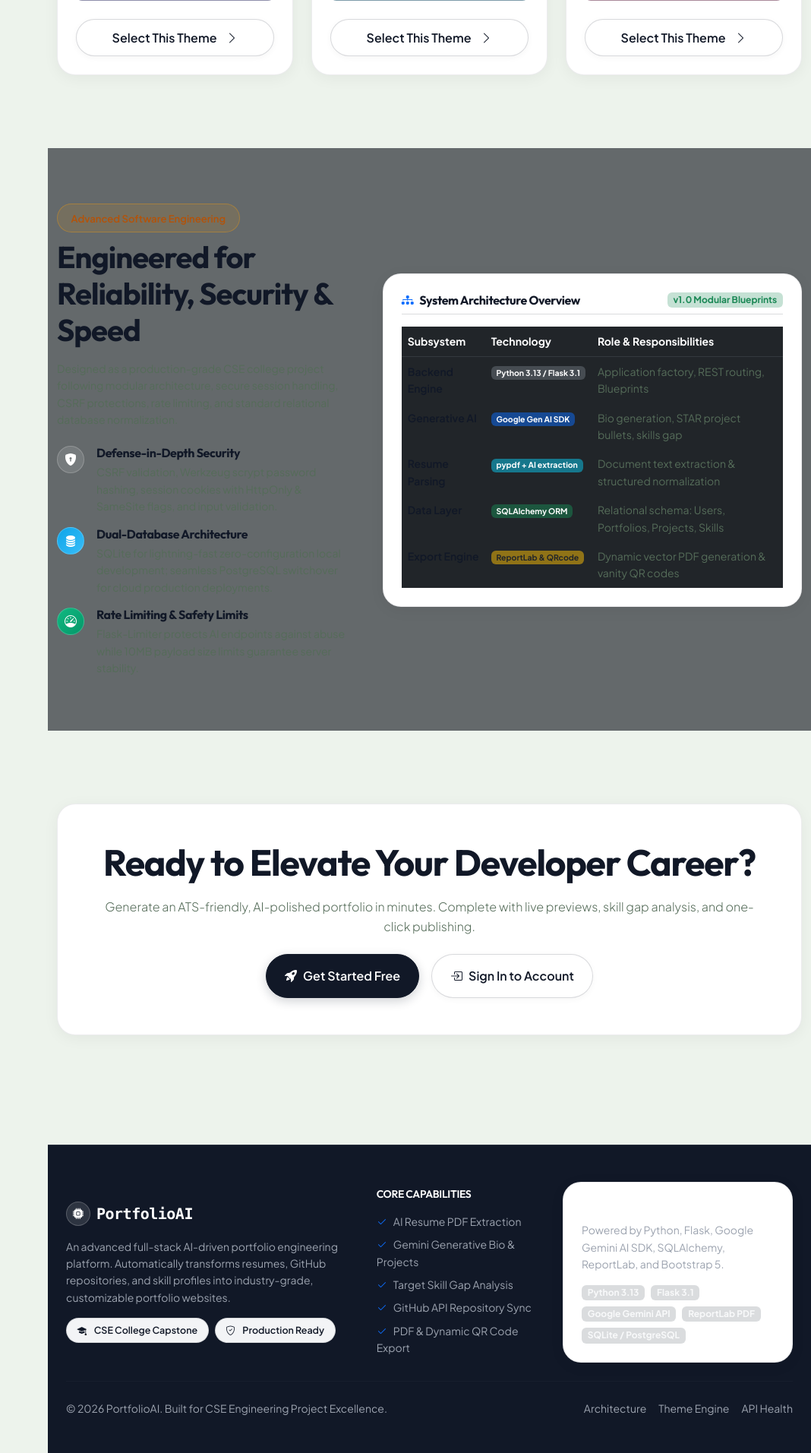
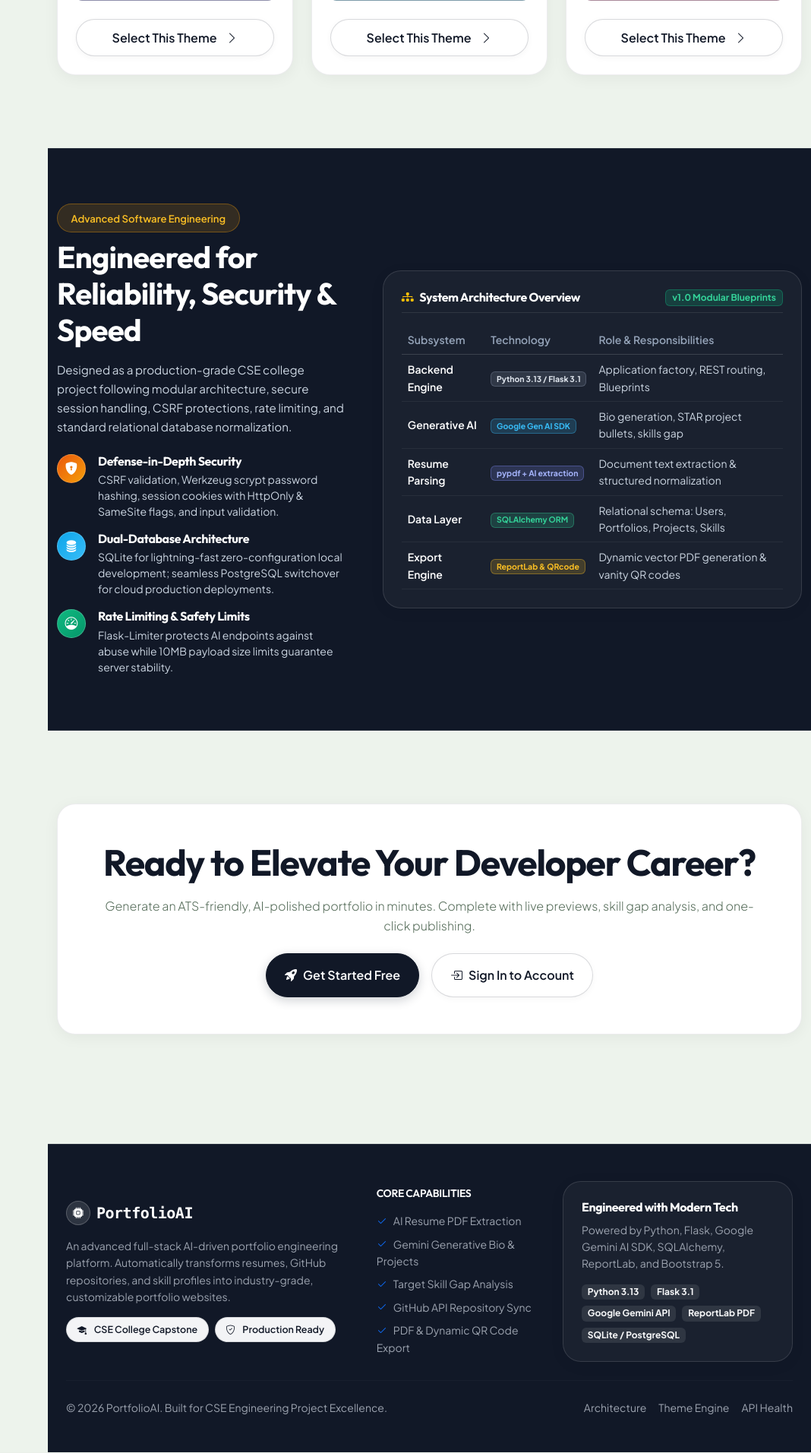
Before and after one commit to vtu30028-lab/aiportfolio, a Flask app: page / in a window 1280 px wide. Shown: the part 3917-5830 px from the top of the page at 76% size, without its empty margins (212-1280 px from the left). Run offline with Flask 3, Linux system fonts and the light colour scheme; some libraries are stand-ins or nearby versions.

Commit message:
feat: fix tech-stack contrast, add Supabase PostgreSQL support, handle logout CSRF gracefully

```diff
--- a/app/auth/routes.py
+++ b/app/auth/routes.py
@@ -6,7 +6,7 @@ Handles user registration, login, session state, and secure logout.
 from urllib.parse import urlsplit
 from flask import render_template, redirect, url_for, flash, request, session, current_app
 from flask_login import login_user, logout_user, current_user, login_required
-from app.extensions import db
+from app.extensions import db, csrf
 from app.models import User
 from app.auth import auth_bp
 from app.auth.forms import RegistrationForm, LoginForm
--- a/app/static/css/style.css
+++ b/app/static/css/style.css
@@ -110,21 +110,22 @@ h1, h2, h3, h4, h5, h6 {
    ========================================================================== */
 
 /* 1. On Light Canvas and Cards: normalize text-white and text-light to dark */
-body .text-white:not(.custom-navbar *):not(.app-sidebar *):not(.mobile-topbar *):not(.hero-preview-frame *):not(footer *):not(.btn-primary-gradient *):not(.btn-primary *):not(.btn-danger *):not(.badge-dark *):not(.dark-section *):not(.dropdown-menu-dark *):not([style*="background: #111827"] *):not([style*="background:#111827"] *):not([style*="background: #152618"] *):not([style*="background:#152618"] *):not(.badge.bg-primary *):not(.badge.bg-success *):not(.badge.bg-danger *):not(.badge.bg-dark *) {
+body .text-white:not(.custom-navbar *):not(.app-sidebar *):not(.mobile-topbar *):not(.hero-preview-frame *):not(footer *):not(.btn-primary-gradient *):not(.btn-primary *):not(.btn-danger *):not(.badge-dark *):not(.dark-section *):not(#tech-stack *):not(.dropdown-menu-dark *):not([style*="background: #111827"] *):not([style*="background:#111827"] *):not([style*="background: #152618"] *):not([style*="background:#152618"] *):not(.badge.bg-primary *):not(.badge.bg-success *):not(.badge.bg-danger *):not(.badge.bg-dark *) {
     color: #111827 !important;
 }
 
-body .text-light:not(.custom-navbar *):not(.app-sidebar *):not(.mobile-topbar *):not(.hero-preview-frame *):not(footer *):not(.btn-primary-gradient *):not(.badge-dark *):not(.dark-section *):not([style*="background: #111827"] *):not([style*="background:#111827"] *):not([style*="background: #152618"] *):not([style*="background:#152618"] *) {
+body .text-light:not(.custom-navbar *):not(.app-sidebar *):not(.mobile-topbar *):not(.hero-preview-frame *):not(footer *):not(.btn-primary-gradient *):not(.badge-dark *):not(.dark-section *):not(#tech-stack *):not([style*="background: #111827"] *):not([style*="background:#111827"] *):not([style*="background: #152618"] *):not([style*="background:#152618"] *) {
     color: #1f2937 !important;
 }
 
-body .text-muted:not(.custom-navbar *):not(.app-sidebar *):not(.mobile-topbar *):not(.hero-preview-frame *):not(footer *):not(.dark-section *):not([style*="background: #111827"] *):not([style*="background:#111827"] *) {
+body .text-muted:not(.custom-navbar *):not(.app-sidebar *):not(.mobile-topbar *):not(.hero-preview-frame *):not(footer *):not(.dark-section *):not(#tech-stack *):not([style*="background: #111827"] *):not([style*="background:#111827"] *) {
     color: #556c59 !important;
 }
 
-/* 2. Text Inside Dark Containers (Sidebar, Mockup Frame, Philosophy Section, Footer) */
+/* 2. Text Inside Dark Containers (Sidebar, Mockup Frame, Philosophy Section, Footer, Tech Stack) */
 .dark-container,
 .dark-section,
+#tech-stack,
 .hero-preview-frame,
 .app-sidebar,
 .mobile-topbar,
@@ -134,9 +135,11 @@ footer {
 
 .dark-container h1, .dark-container h2, .dark-container h3, .dark-container h4, .dark-container h5, .dark-container h6,
 .dark-section h1, .dark-section h2, .dark-section h3, .dark-section h4, .dark-section h5, .dark-section h6,
+#tech-stack h1, #tech-stack h2, #tech-stack h3, #tech-stack h4, #tech-stack h5, #tech-stack h6,
 .hero-preview-frame h1, .hero-preview-frame h2, .hero-preview-frame h3, .hero-preview-frame h4, .hero-preview-frame h5, .hero-preview-frame h6,
 .dark-container .text-white,
 .dark-section .text-white,
+#tech-stack .text-white,
 .hero-preview-frame .text-white,
 .hero-preview-frame strong.text-white {
     color: #ffffff !important;
@@ -144,12 +147,14 @@ footer {
 
 .dark-container .text-light,
 .dark-section .text-light,
+#tech-stack .text-light,
 .hero-preview-frame .text-light {
     color: #f1f5f9 !important;
 }
 
 .dark-container .text-muted,
 .dark-section .text-muted,
+#tech-stack .text-muted,
 .hero-preview-frame .text-muted {
     color: #cbd5e1 !important;
 }
@@ -704,8 +709,9 @@ footer {
     flex-shrink: 0;
 }
 
-/* Deep Solid High-Contrast Band (Matching middle section of reference image) */
+/* Deep Solid High-Contrast Band (#tech-stack, dark-section) */
 section.dark-section,
+#tech-stack,
 section.border-top.border-bottom {
     background: #111827 !important;
     border-color: rgba(255, 255, 255, 0.10) !important;
@@ -713,20 +719,72 @@ section.border-top.border-bottom {
 }
 
 section.dark-section .text-white,
+#tech-stack .text-white,
 section.border-top.border-bottom .text-white {
     color: #ffffff !important;
 }
 
 section.dark-section .text-muted,
+#tech-stack .text-muted,
 section.border-top.border-bottom .text-muted {
-    color: #94a3b8 !important;
+    color: #cbd5e1 !important;
 }
 
 section.dark-section .text-primary,
+#tech-stack .text-primary,
 section.border-top.border-bottom .text-primary,
 section.dark-section .text-info,
+#tech-stack .text-info,
 section.border-top.border-bottom .text-info {
     color: #f59e0b !important; /* Radiant warm amber */
+}
+
+/* Glass cards inside dark sections, footer, and tech stack */
+section.dark-section .glass-card,
+section.dark-section .glass-card-static,
+#tech-stack .glass-card,
+#tech-stack .glass-card-static,
+footer .glass-card,
+footer .glass-card-static {
+    background: rgba(255, 255, 255, 0.04) !important;
+    border: 1px solid rgba(255, 255, 255, 0.12) !important;
+    color: #f1f5f9 !important;
+}
+
+section.dark-section .glass-card:hover,
+#tech-stack .glass-card:hover,
+footer .glass-card:hover {
+    background: rgba(255, 255, 255, 0.08) !important;
+    border-color: rgba(245, 158, 11, 0.40) !important;
+    box-shadow: 0 12px 32px rgba(0, 0, 0, 0.35) !important;
+}
+
+/* Tech Stack Table Styles */
+#tech-stack table.table-dark {
+    --bs-table-bg: transparent !important;
+    background: transparent !important;
+    color: #f1f5f9 !important;
+}
+
+#tech-stack table.table-dark tr,
+#tech-stack table.table-dark th,
+#tech-stack table.table-dark td {
+    background: transparent !important;
+}
+
+#tech-stack table.table-dark th {
+    color: #94a3b8 !important;
+    font-weight: 600;
+    border-bottom: 1px solid rgba(255, 255, 255, 0.15) !important;
+}
+
+#tech-stack table.table-dark td {
+    color: #cbd5e1 !important;
+    border-bottom: 1px solid rgba(255, 255, 255, 0.06) !important;
+}
+
+#tech-stack table.table-dark td.text-white {
+    color: #ffffff !important;
 }
 
 /* Footer Styling */
--- a/app/templates/base.html
+++ b/app/templates/base.html
@@ -18,7 +18,7 @@
     <link rel="stylesheet" href="https://cdn.jsdelivr.net/npm/bootstrap-icons@1.11.3/font/bootstrap-icons.min.css">
 
     <!-- Custom Theme Stylesheet -->
-    <link rel="stylesheet" href="{{ url_for('static', filename='css/style.css') }}?v=9">
+    <link rel="stylesheet" href="{{ url_for('static', filename='css/style.css') }}?v=13">
     {% block extra_head %}{% endblock %}
 </head>
 <body>
--- a/app/templates/index.html
+++ b/app/templates/index.html
@@ -464,90 +464,90 @@
 <!-- ==========================================
      Technical Architecture / Capstone Highlights
      ========================================== -->
-<section id="tech-stack" class="py-5 border-top border-secondary border-opacity-10" style="background: rgba(10, 14, 23, 0.6);">
+<section id="tech-stack" class="py-5 dark-section position-relative" style="background-color: #111827 !important; color: #ffffff !important; border-top: 1px solid rgba(255, 255, 255, 0.08); border-bottom: 1px solid rgba(255, 255, 255, 0.08);">
     <div class="container py-lg-4">
         <div class="row align-items-center g-5">
             <div class="col-lg-5">
-                <span class="badge-glow mb-2">Advanced Software Engineering</span>
-                <h3 class="display-6 fw-bold text-white mb-3">Engineered for Reliability, Security & Speed</h3>
-                <p class="text-muted small mb-4">
+                <span class="badge-glow mb-2" style="background: rgba(245, 158, 11, 0.15); border: 1px solid rgba(245, 158, 11, 0.35); color: #fbbf24;">Advanced Software Engineering</span>
+                <h3 class="display-6 fw-bold text-white mb-3" style="font-family: var(--font-heading); color: #ffffff !important; letter-spacing: -0.02em;">Engineered for Reliability, Security &amp; Speed</h3>
+                <p class="small mb-4" style="color: #cbd5e1 !important; line-height: 1.65; font-size: 0.95rem;">
                     Designed as a production-grade CSE college project following modular architecture, secure session handling, CSRF protections, rate limiting, and standard relational database normalization.
                 </p>
 
                 <div class="d-flex flex-column gap-3">
                     <div class="d-flex align-items-start gap-3">
-                        <div class="brand-icon-box" style="width: 36px; height: 36px; font-size: 1rem; flex-shrink: 0;">
+                        <div class="brand-icon-box" style="width: 38px; height: 38px; font-size: 1.05rem; flex-shrink: 0; background: linear-gradient(135deg, #ea580c, #f59e0b); color: #ffffff;">
                             <i class="bi bi-shield-lock-fill"></i>
                         </div>
                         <div>
-                            <h6 class="text-white mb-1">Defense-in-Depth Security</h6>
-                            <p class="text-muted small mb-0">CSRF validation, Werkzeug scrypt password hashing, session cookies with HttpOnly & SameSite flags, and input validation.</p>
+                            <h6 class="text-white mb-1 fw-bold" style="color: #ffffff !important;">Defense-in-Depth Security</h6>
+                            <p class="small mb-0" style="color: #cbd5e1 !important; line-height: 1.5;">CSRF validation, Werkzeug scrypt password hashing, session cookies with HttpOnly &amp; SameSite flags, and input validation.</p>
                         </div>
                     </div>
 
                     <div class="d-flex align-items-start gap-3">
-                        <div class="brand-icon-box" style="width: 36px; height: 36px; font-size: 1rem; flex-shrink: 0; background: linear-gradient(135deg, #0ea5e9, #38bdf8);">
+                        <div class="brand-icon-box" style="width: 38px; height: 38px; font-size: 1.05rem; flex-shrink: 0; background: linear-gradient(135deg, #0ea5e9, #38bdf8); color: #ffffff;">
                             <i class="bi bi-database-fill"></i>
                         </div>
                         <div>
-                            <h6 class="text-white mb-1">Dual-Database Architecture</h6>
-                            <p class="text-muted small mb-0">SQLite for lightning-fast zero-configuration local development; seamless PostgreSQL switchover for cloud production deployments.</p>
+                            <h6 class="text-white mb-1 fw-bold" style="color: #ffffff !important;">Dual-Database Architecture</h6>
+                            <p class="small mb-0" style="color: #cbd5e1 !important; line-height: 1.5;">SQLite for lightning-fast zero-configuration local development; seamless PostgreSQL switchover for cloud production deployments.</p>
                         </div>
                     </div>
 
                     <div class="d-flex align-items-start gap-3">
-                        <div class="brand-icon-box" style="width: 36px; height: 36px; font-size: 1rem; flex-shrink: 0; background: linear-gradient(135deg, #10b981, #059669);">
+                        <div class="brand-icon-box" style="width: 38px; height: 38px; font-size: 1.05rem; flex-shrink: 0; background: linear-gradient(135deg, #10b981, #059669); color: #ffffff;">
                             <i class="bi bi-speedometer"></i>
                         </div>
                         <div>
-                            <h6 class="text-white mb-1">Rate Limiting & Safety Limits</h6>
-                            <p class="text-muted small mb-0">Flask-Limiter protects AI endpoints against abuse while 10MB payload size limits guarantee server stability.</p>
+                            <h6 class="text-white mb-1 fw-bold" style="color: #ffffff !important;">Rate Limiting &amp; Safety Limits</h6>
+                            <p class="small mb-0" style="color: #cbd5e1 !important; line-height: 1.5;">Flask-Limiter protects AI endpoints against abuse while 10MB payload size limits guarantee server stability.</p>
                         </div>
                     </div>
                 </div>
             </div>
 
             <div class="col-lg-7">
-                <div class="glass-card p-4">
+                <div class="glass-card p-4" style="background: rgba(255, 255, 255, 0.04) !important; border: 1px solid rgba(255, 255, 255, 0.12) !important;">
                     <div class="d-flex justify-content-between align-items-center mb-3 pb-2 border-bottom border-secondary border-opacity-25">
-                        <h6 class="text-white fw-bold mb-0"><i class="bi bi-diagram-3-fill text-primary me-2"></i>System Architecture Overview</h6>
-                        <span class="badge bg-success bg-opacity-25 text-success small">v1.0 Modular Blueprints</span>
+                        <h6 class="text-white fw-bold mb-0" style="color: #ffffff !important;"><i class="bi bi-diagram-3-fill text-warning me-2"></i>System Architecture Overview</h6>
+                        <span class="badge small px-2 py-1" style="background: rgba(16, 185, 129, 0.2); color: #34d399; border: 1px solid rgba(16, 185, 129, 0.35);">v1.0 Modular Blueprints</span>
                     </div>
 
                     <div class="table-responsive">
-                        <table class="table table-dark table-borderless small mb-0">
+                        <table class="table table-dark table-borderless small mb-0 align-middle" style="background: transparent !important;">
                             <thead>
-                                <tr class="text-muted border-bottom border-secondary border-opacity-25">
-                                    <th>Subsystem</th>
-                                    <th>Technology</th>
-                                    <th>Role & Responsibilities</th>
+                                <tr style="border-bottom: 1px solid rgba(255, 255, 255, 0.15);">
+                                    <th style="color: #94a3b8; font-weight: 600; background: transparent;">Subsystem</th>
+                                    <th style="color: #94a3b8; font-weight: 600; background: transparent;">Technology</th>
+                                    <th style="color: #94a3b8; font-weight: 600; background: transparent;">Role &amp; Responsibilities</th>
                                 </tr>
                             </thead>
                             <tbody>
-                                <tr>
-                                    <td class="fw-semibold text-white">Backend Engine</td>
-                                    <td><span class="badge bg-secondary bg-opacity-50">Python 3.13 / Flask 3.1</span></td>
-                                    <td class="text-muted">Application factory, REST routing, Blueprints</td>
+                                <tr style="border-bottom: 1px solid rgba(255, 255, 255, 0.06);">
+                                    <td class="fw-semibold text-white" style="color: #ffffff !important; background: transparent;">Backend Engine</td>
+                                    <td style="background: transparent;"><span class="badge" style="background: rgba(148, 163, 184, 0.18); color: #e2e8f0; border: 1px solid rgba(148, 163, 184, 0.3);">Python 3.13 / Flask 3.1</span></td>
+                                    <td style="color: #cbd5e1 !important; background: transparent;">Application factory, REST routing, Blueprints</td>
+                                </tr>
+                                <tr style="border-bottom: 1px solid rgba(255, 255, 255, 0.06);">
+                                    <td class="fw-semibold text-white" style="color: #ffffff !important; background: transparent;">Generative AI</td>
+                                    <td style="background: transparent;"><span class="badge" style="background: rgba(56, 189, 248, 0.18); color: #38bdf8; border: 1px solid rgba(56, 189, 248, 0.35);">Google Gen AI SDK</span></td>
+                                    <td style="color: #cbd5e1 !important; background: transparent;">Bio generation, STAR project bullets, skills gap</td>
+                                </tr>
+                                <tr style="border-bottom: 1px solid rgba(255, 255, 255, 0.06);">
+                                    <td class="fw-semibold text-white" style="color: #ffffff !important; background: transparent;">Resume Parsing</td>
+                                    <td style="background: transparent;"><span class="badge" style="background: rgba(129, 140, 248, 0.18); color: #a5b4fc; border: 1px solid rgba(129, 140, 248, 0.35);">pypdf + AI extraction</span></td>
+                                    <td style="color: #cbd5e1 !important; background: transparent;">Document text extraction &amp; structured normalization</td>
+                                </tr>
+                                <tr style="border-bottom: 1px solid rgba(255, 255, 255, 0.06);">
+                                    <td class="fw-semibold text-white" style="color: #ffffff !important; background: transparent;">Data Layer</td>
+                                    <td style="background: transparent;"><span class="badge" style="background: rgba(52, 211, 153, 0.18); color: #34d399; border: 1px solid rgba(52, 211, 153, 0.35);">SQLAlchemy ORM</span></td>
+                                    <td style="color: #cbd5e1 !important; background: transparent;">Relational schema: Users, Portfolios, Projects, Skills</td>
                                 </tr>
                                 <tr>
-                                    <td class="fw-semibold text-white">Generative AI</td>
-                                    <td><span class="badge bg-primary bg-opacity-50">Google Gen AI SDK</span></td>
-                                    <td class="text-muted">Bio generation, STAR project bullets, skills gap</td>
-                                </tr>
-                                <tr>
-                                    <td class="fw-semibold text-white">Resume Parsing</td>
-                                    <td><span class="badge bg-info bg-opacity-50">pypdf + AI extraction</span></td>
-                                    <td class="text-muted">Document text extraction & structured normalization</td>
-                                </tr>
-                                <tr>
-                                    <td class="fw-semibold text-white">Data Layer</td>
-                                    <td><span class="badge bg-success bg-opacity-50">SQLAlchemy ORM</span></td>
-                                    <td class="text-muted">Relational schema: Users, Portfolios, Projects, Skills</td>
-                                </tr>
-                                <tr>
-                                    <td class="fw-semibold text-white">Export Engine</td>
-                                    <td><span class="badge bg-warning bg-opacity-50 text-dark">ReportLab & QRcode</span></td>
-                                    <td class="text-muted">Dynamic vector PDF generation & vanity QR codes</td>
+                                    <td class="fw-semibold text-white" style="color: #ffffff !important; background: transparent;">Export Engine</td>
+                                    <td style="background: transparent;"><span class="badge" style="background: rgba(251, 191, 36, 0.18); color: #fbbf24; border: 1px solid rgba(251, 191, 36, 0.35);">ReportLab &amp; QRcode</span></td>
+                                    <td style="color: #cbd5e1 !important; background: transparent;">Dynamic vector PDF generation &amp; vanity QR codes</td>
                                 </tr>
                             </tbody>
                         </table>
--- a/config.py
+++ b/config.py
@@ -21,9 +21,11 @@ class Config:
 
     # Database
     db_url = os.environ.get("DATABASE_URL", f"sqlite:///{BASE_DIR / 'portfolio.db'}")
-    # Fix for SQLAlchemy 2.0+ which deprecates 'postgres://' scheme
+    # Fix for SQLAlchemy 2.0+ which deprecates 'postgres://' scheme and ensure psycopg2 driver is used
     if db_url and db_url.startswith("postgres://"):
-        db_url = db_url.replace("postgres://", "postgresql://", 1)
+        db_url = db_url.replace("postgres://", "postgresql+psycopg2://", 1)
+    elif db_url and db_url.startswith("postgresql://") and not db_url.startswith("postgresql+"):
+        db_url = db_url.replace("postgresql://", "postgresql+psycopg2://", 1)
     SQLALCHEMY_DATABASE_URI = db_url
     SQLALCHEMY_TRACK_MODIFICATIONS = False
     SQLALCHEMY_ENGINE_OPTIONS = {
```
Also changed, not shown: app/__init__.py (+13 -1 lines), app/templates/errors/400.html (added, +23 -0 lines), app/templates/portfolio_preview.html (+11 -0 lines).
